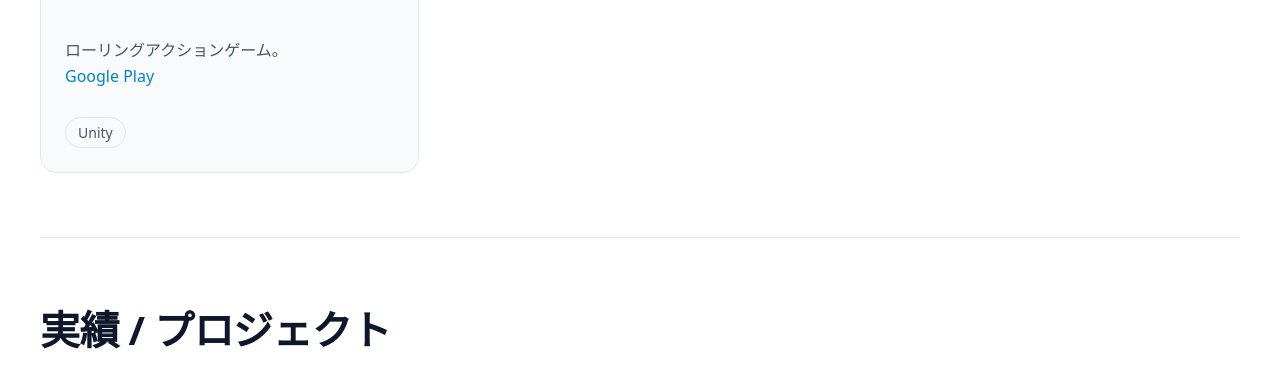
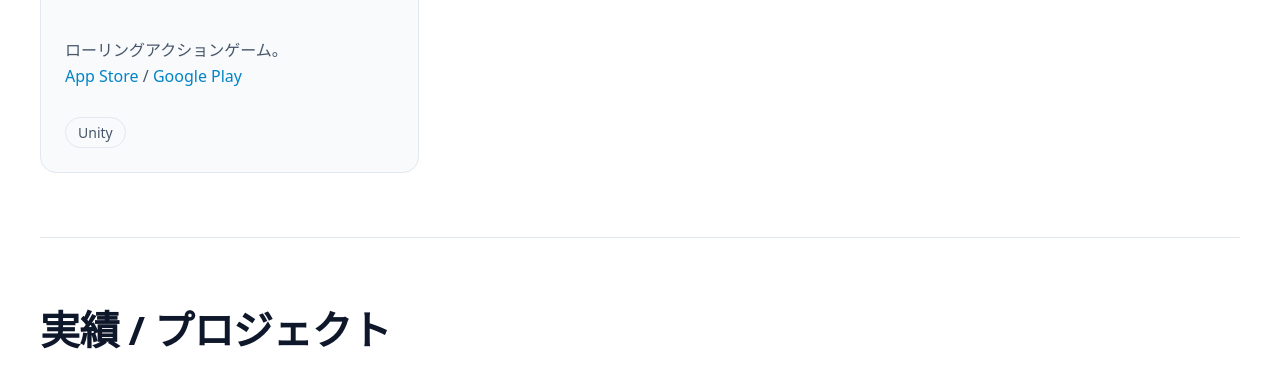
Before and after one commit to isa130pull/portrait-site, a plain HTML site: page index.html in a window 1280 px wide. Shown: the part 1950-2322 px from the top of the page. Drawn offline with Linux system fonts and the light colour scheme.

Commit message:
ろりだまのiOS版のリンクを追加

```diff
--- a/index.html
+++ b/index.html
@@ -908,7 +908,7 @@
               <div class="lite-yt-play"></div>
             </div>
             <p class="muted">ローリングアクションゲーム。<br>
-            <a href="https://play.google.com/store/apps/details?id=com.isao.rollinggirlz" target="_blank" rel="noopener">Google Play</a></p>
+            <a href="https://apps.apple.com/jp/app/d6759511855" target="_blank" rel="noopener">App Store</a> / <a href="https://play.google.com/store/apps/details?id=com.isao.rollinggirlz" target="_blank" rel="noopener">Google Play</a></p>
             <div class="tags">
               <div class="tag">Unity</div>
             </div>
```
